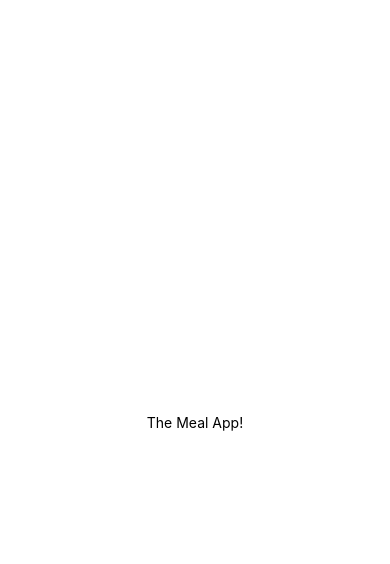
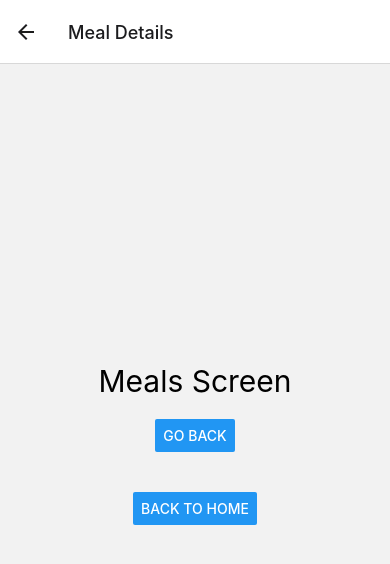
Before and after one commit to akshaymemail/the-meal-app, a React Native app: screen /meal-details in a window 390 px wide. Shown: the top 564 px of the page. Built offline with nearby package versions, Linux system fonts and the light colour scheme.

Commit message:
add multiple screen functionality

```diff
--- a/App.js
+++ b/App.js
@@ -1,14 +1,29 @@
-import { StatusBar } from "expo-status-bar";
-import React from "react";
-import { StyleSheet, Text, View } from "react-native";
+import { StatusBar } from "expo-status-bar"
+import React, { useState } from "react"
+import { StyleSheet, Text, View } from "react-native"
+import * as Font from "expo-font"
+import AppLoading from "expo-app-loading"
+import Navigator from "./navigation/Navigator"
+
+// loading custom fonts
+const fetchFonts = () => {
+  Font.loadAsync({
+    "open-sans": require("./assets/fonts/OpenSans-Regular.ttf"),
+    "open-sans-bold": require("./assets/fonts/OpenSans-Bold.ttf")
+  })
+}
 
 export default function App() {
-  return (
-    <View style={styles.container}>
-      <Text>The Meal App!</Text>
-      <StatusBar style="auto" />
-    </View>
-  );
+  const [isFontLoaded, setIsFontLoaded] = useState(false)
+  return !isFontLoaded ? (
+    <AppLoading
+      startAsync={fetchFonts}
+      onFinish={() => setIsFontLoaded(true)}
+      onError={(e) => console.log(e)}
+    />
+  ) : (
+    <Navigator />
+  )
 }
 
 const styles = StyleSheet.create({
@@ -18,4 +33,4 @@ const styles = StyleSheet.create({
     alignItems: "center",
     justifyContent: "center"
   }
-});
+})
--- /dev/null
+++ b/navigation/Navigator.js
@@ -0,0 +1,31 @@
+import React from "react"
+import { createNativeStackNavigator } from "@react-navigation/native-stack"
+import { NavigationContainer, StackActions } from "@react-navigation/native"
+import Categories from "../views/Categories"
+import Meals from "../views/Meals"
+import MealDetails from "../views/MealDetails"
+
+export default function Navigator() {
+  const Stack = createNativeStackNavigator()
+  return (
+    <NavigationContainer>
+      <Stack.Navigator initialRouteName="categories">
+        <Stack.Screen
+          name="categories"
+          options={{ title: "Welcome, Akshay!" }}
+          component={Categories}
+        />
+        <Stack.Screen
+          name="meals"
+          options={{ title: "Meals" }}
+          component={Meals}
+        />
+        <Stack.Screen
+          name="meal-details"
+          options={{ title: "Meal Details" }}
+          component={MealDetails}
+        />
+      </Stack.Navigator>
+    </NavigationContainer>
+  )
+}
--- a/views/Categories/index.js
+++ b/views/Categories/index.js
@@ -1,10 +1,18 @@
-import React from 'react'
-import { View, Text, StyleSheet } from 'react-native'
+import React from "react"
+import { View, Text, StyleSheet, Button } from "react-native"
 
-export default function Categories() {
+export default function Categories({ navigation }) {
   return (
     <View style={styles.screen}>
-      <Text>Categories Screen</Text>
+      <View>
+        <Text style={styles.heading}>Categories Screen</Text>
+      </View>
+      <View style={styles.action}>
+        <Button
+          title="Go to meals"
+          onPress={() => navigation.navigate("meals")}
+        />
+      </View>
     </View>
   )
 }
@@ -12,7 +20,13 @@ export default function Categories() {
 const styles = StyleSheet.create({
   screen: {
     flex: 1,
-    justifyContent: 'center',
-    alignItems: 'center',
+    justifyContent: "center",
+    alignItems: "center"
   },
+  heading: {
+    fontSize: 30
+  },
+  action: {
+    marginVertical: 20
+  }
 })
--- a/views/MealDetails/index.js
+++ b/views/MealDetails/index.js
@@ -1,10 +1,18 @@
-import React from 'react'
-import { View, Text, StyleSheet } from 'react-native'
+import React from "react"
+import { View, Text, StyleSheet, Button } from "react-native"
 
-export default function MealDetails() {
+export default function MealDetails({ navigation }) {
   return (
     <View style={styles.screen}>
-      <Text>MealDetails Screen</Text>
+      <View>
+        <Text style={styles.heading}>Meals Screen</Text>
+      </View>
+      <View style={styles.action}>
+        <Button title="Go Back" onPress={() => navigation.pop()} />
+      </View>
+      <View style={styles.action}>
+        <Button title="Back to home" onPress={() => navigation.popToTop()} />
+      </View>
     </View>
   )
 }
@@ -12,7 +20,13 @@ export default function MealDetails() {
 const styles = StyleSheet.create({
   screen: {
     flex: 1,
-    justifyContent: 'center',
-    alignItems: 'center',
+    justifyContent: "center",
+    alignItems: "center"
   },
+  heading: {
+    fontSize: 30
+  },
+  action: {
+    marginVertical: 20
+  }
 })
--- a/views/Meals/index.js
+++ b/views/Meals/index.js
@@ -1,10 +1,18 @@
-import React from 'react'
-import { View, Text, StyleSheet } from 'react-native'
+import React from "react"
+import { View, Text, StyleSheet, Button } from "react-native"
 
-export default function Meals() {
+export default function Meals({ navigation }) {
   return (
     <View style={styles.screen}>
-      <Text>Meals Screen</Text>
+      <View>
+        <Text style={styles.heading}>Meals Screen</Text>
+      </View>
+      <View style={styles.action}>
+        <Button
+          title="Go to meal details"
+          onPress={() => navigation.navigate("meal-details")}
+        />
+      </View>
     </View>
   )
 }
@@ -12,7 +20,13 @@ export default function Meals() {
 const styles = StyleSheet.create({
   screen: {
     flex: 1,
-    justifyContent: 'center',
-    alignItems: 'center',
+    justifyContent: "center",
+    alignItems: "center"
   },
+  heading: {
+    fontSize: 30
+  },
+  action: {
+    marginVertical: 20
+  }
 })
```
Also changed, not shown: package.json (+6 -1 lines), .prettierrc.json (added), 1 other file (tests, documents, lock files or other folders).
